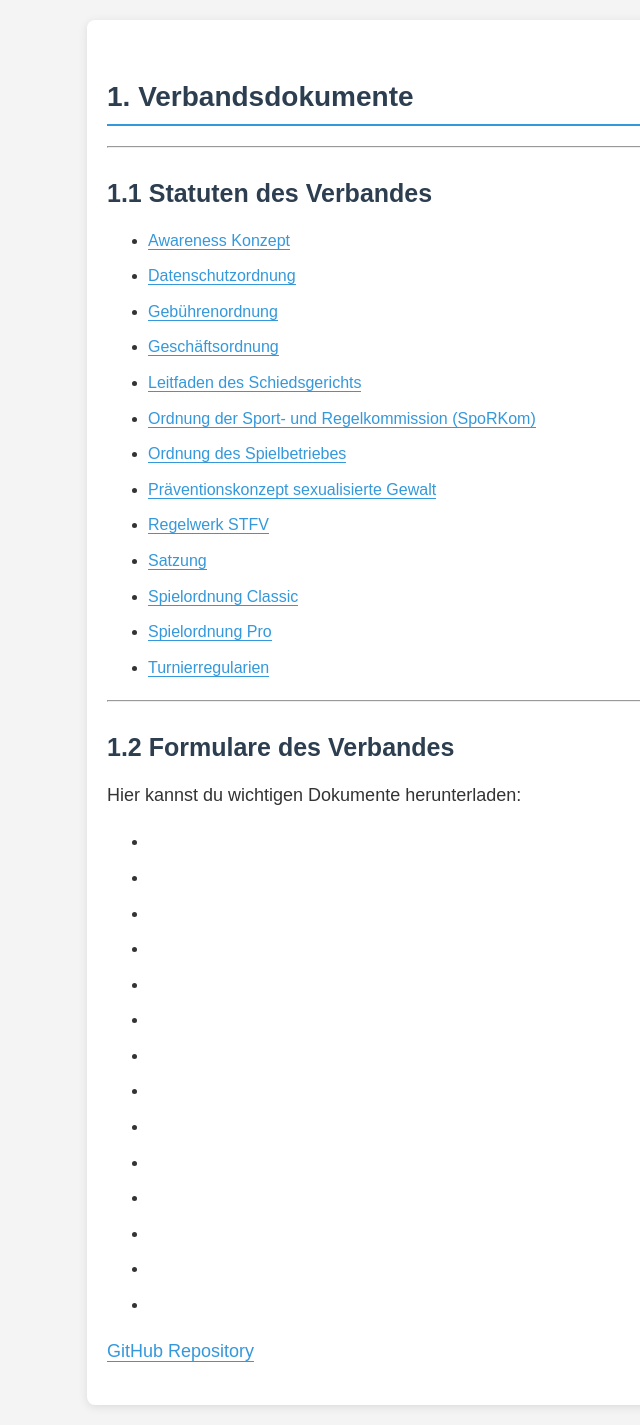
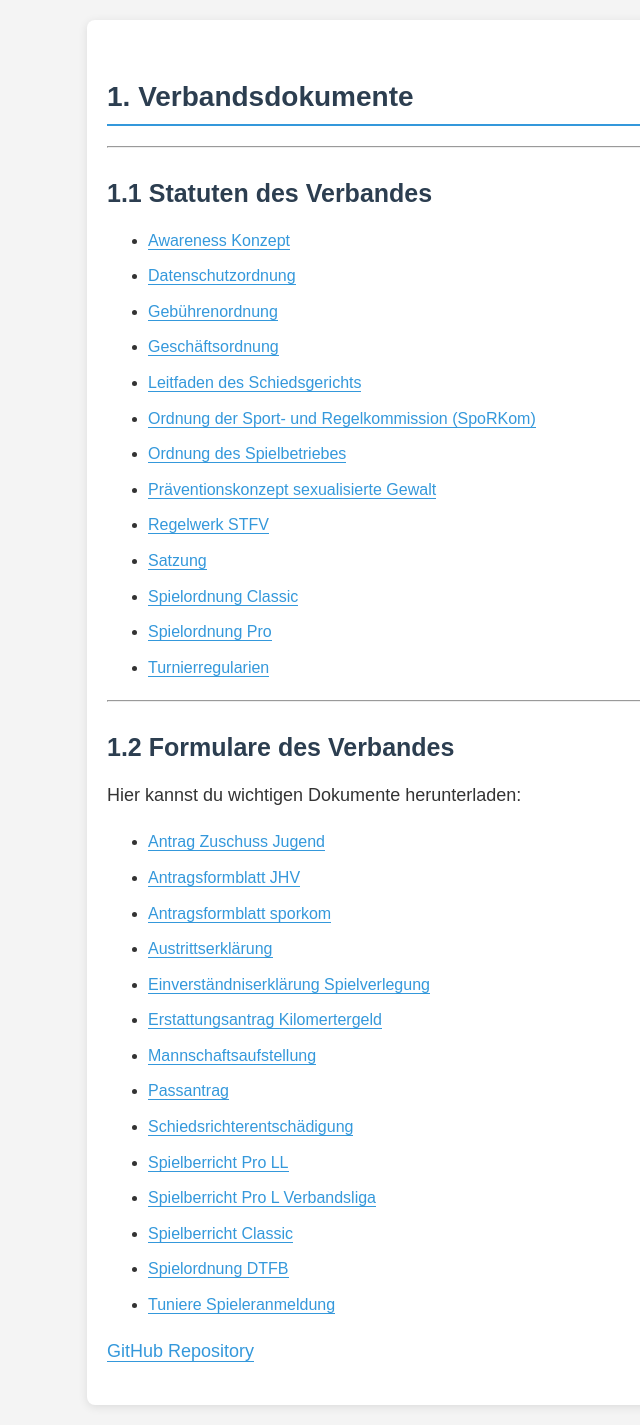
Before and after one commit to Deutscher-Tischfussballbund/stfv-docs, a Jekyll site: the page built from index.md, in a window 1280 px wide. Shown: the whole page, without its empty margins (133-773 px from the left). Built offline with Jekyll 4.4.1, drawn with Linux system fonts in a browser that asks for light colours; our own code applies the rules of GitHub Pages for plain Markdown files.

Commit message:
Update index.md

```diff
--- a/index.md
+++ b/index.md
@@ -23,19 +23,19 @@
 
 Hier kannst du wichtigen Dokumente herunterladen:
 
-- [](./assets/pdf/Antrag_Zuschuss_Jugend.pdf)
-- [](./assets/pdf/antragsformblatt_jhv.pdf)
-- [](./assets/pdf/antragsformblatt_sporkom.pdf)
-- [](./assets/pdf/austrittserklaerung.pdf)
-- [](./assets/pdf/einverstaendniserklaerung_spieverlegung.pdf)
-- [](./assets/pdf/erstattungsantrag_kilometrgeld.pdf)
-- [](./assets/pdf/mannschaftsaufstellung.pdf)
-- [](./assets/pdf/passantrag.pdf)
-- [](./assets/pdf/schiedsrichterentschaedigung.pdf)
-- [](./assets/pdf/spielberricht_Pro_LL.pdf)
-- [](./assets/pdf/spielberricht_Pro_LVerbandsliga.pdf)
-- [](./assets/pdf/spielberricht_classic.pdf)
-- [](./assets/pdf/Spielordnung_Stand_29042023.pdf)
-- [](./assets/pdf/tuniere_spieleranmeldung.pdf)
+- [Antrag Zuschuss Jugend](./assets/pdf/Antrag_Zuschuss_Jugend.pdf)
+- [Antragsformblatt JHV](./assets/pdf/antragsformblatt_jhv.pdf)
+- [Antragsformblatt sporkom](./assets/pdf/antragsformblatt_sporkom.pdf)
+- [Austrittserklärung](./assets/pdf/austrittserklaerung.pdf)
+- [Einverständniserklärung Spielverlegung](./assets/pdf/einverstaendniserklaerung_spieverlegung.pdf)
+- [Erstattungsantrag Kilomertergeld](./assets/pdf/erstattungsantrag_kilometrgeld.pdf)
+- [Mannschaftsaufstellung](./assets/pdf/mannschaftsaufstellung.pdf)
+- [Passantrag](./assets/pdf/passantrag.pdf)
+- [Schiedsrichterentschädigung](./assets/pdf/schiedsrichterentschaedigung.pdf)
+- [Spielberricht Pro LL](./assets/pdf/spielberricht_Pro_LL.pdf)
+- [Spielberricht Pro L Verbandsliga](./assets/pdf/spielberricht_Pro_LVerbandsliga.pdf)
+- [Spielberricht Classic](./assets/pdf/spielberricht_classic.pdf)
+- [Spielordnung DTFB](./assets/pdf/Spielordnung_Stand_29042023.pdf)
+- [Tuniere Spieleranmeldung](./assets/pdf/tuniere_spieleranmeldung.pdf)
 
  <a href="https://github.com/Deutscher-Tischfussballbund/stfv-docs/tree/main/docs" target="_blank">GitHub Repository</a>
```
